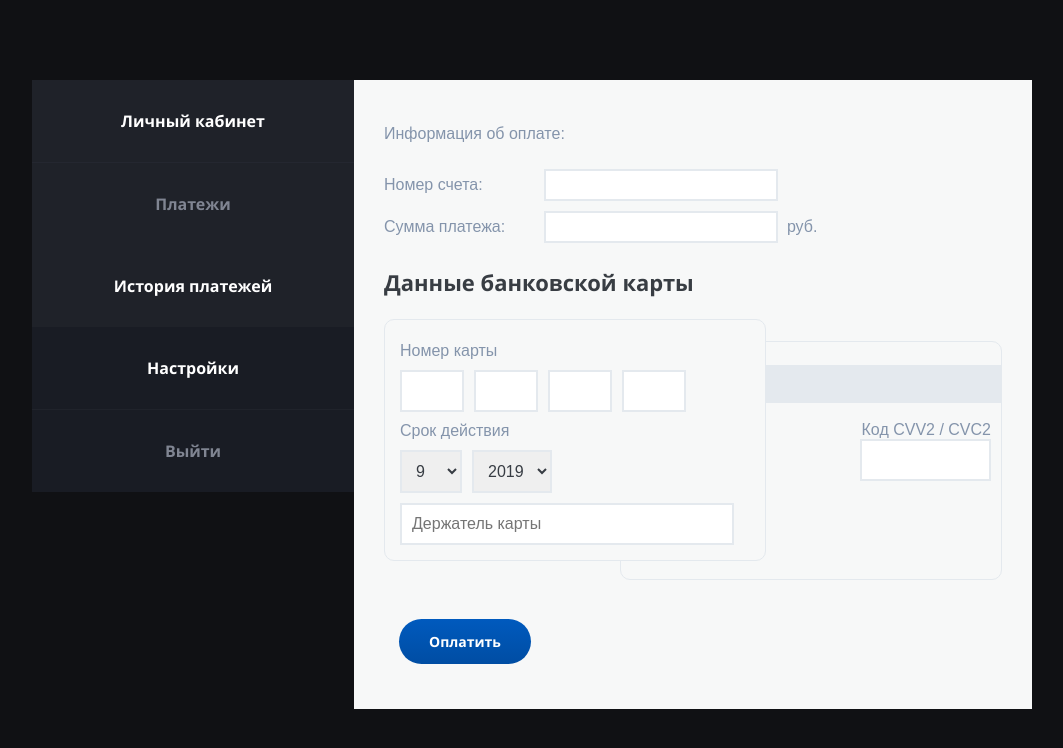
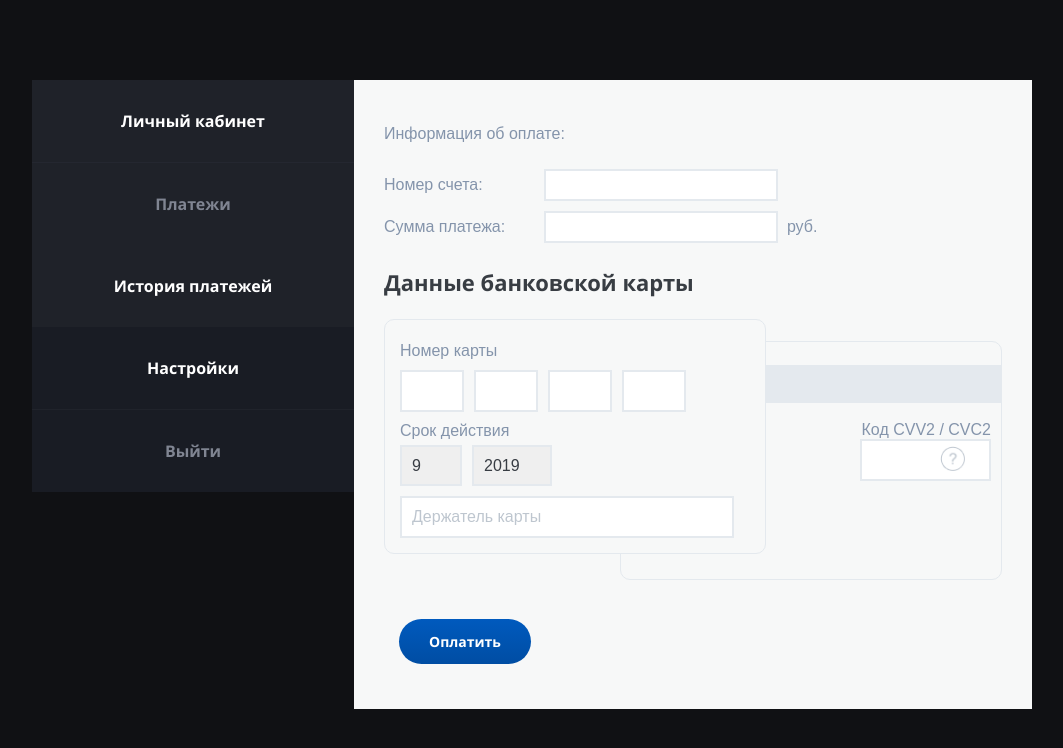
Before and after one commit to Spanri/card-payment-page, a Vue app: page /payment in a window 1280 px wide. Shown: the top 748 px of the page, without its empty margins (108-1171 px from the left). Built offline with nearby package versions, Linux system fonts and the light colour scheme.

Commit message:
fix bugs

```diff
--- a/src/App.vue
+++ b/src/App.vue
@@ -17,11 +17,6 @@ export default {
 </script>
 
 <style lang="scss">
-::selection {
-  background: $color-selection;
-  color: white;
-}
-
 #app {
   display: flex;
   align-items: stretch;
--- /dev/null
+++ b/src/assets/scss/_general.scss
@@ -0,0 +1,13 @@
+[v-cloak] {
+  display: none;
+}
+
+::selection {
+  background: $color-selection;
+  color: white;
+}
+
+input::placeholder{
+  color: $color-gray-pre-medium !important;
+  opacity: 1;
+}
--- a/src/components/Nav.vue
+++ b/src/components/Nav.vue
@@ -82,7 +82,12 @@
 @media (max-width: 1000px) {
 
   .nav {
-    min-width: 200px;
+    min-width: 150px;
+
+    &__item {
+      text-align: right;
+    }
+
   }
 
 }
--- a/src/components/PaymentExtCard.vue
+++ b/src/components/PaymentExtCard.vue
@@ -50,7 +50,6 @@ export default {
         return this.value.cardNumber;
       },
       set(value) {
-        console.log(value);
         this.v.cardNumber.$touch();
         this.$emit('input', { ...this.value, ['cardNumber']: value, });
       },
@@ -165,7 +164,7 @@ input, select {
 
 }
 
-@media (max-width: 800px) {
+@media (max-width: 768px) {
 
   .ext-card {
     position: static;
--- a/src/components/PaymentExtCardExpirationDate.vue
+++ b/src/components/PaymentExtCardExpirationDate.vue
@@ -60,19 +60,8 @@ export default {
 </script>
 
 <style lang="scss" scoped>
-input, select {
-  @include input;
-}
-
 .expiration-date {
   @include error;
-  // z-index: 1;
-  // position: absolute;
-  // padding: 22px 15px 15px;
-  // width: 350px;
-  // border: 1px $color-border solid;
-  // border-radius: 10px;
-  // background: $color-backg-content;
 
   &__input-number-group:last-child {
     margin-right: 0;
@@ -88,9 +77,23 @@ input, select {
   }
 
   &__select {
+    @include input;
+
     position: relative;
     display: inline;
     margin: 10px 0;
+
+    appearance: none;
+    padding-right: 30px;
+    margin: 5px 10px 10px 0;
+
+    &:hover {
+      cursor: pointer;
+    }
+
+    // &::-ms-expand {
+    //   display: none;
+    // }
 
     &_month {
       margin-right: 10px;
@@ -98,18 +101,19 @@ input, select {
 
     &:after {
       content: "v";
+      color: black;
       width: 0;
       height: 0;
       position: absolute;
       pointer-events: none;
     }
 
-    &:after {
-      top: -10px;
-      right: 35px;
-      border-top: 8px solid black;
-      opacity: 0.5;
-    }
+    // &:after {
+    //   top: -10px;
+    //   right: 35px;
+    //   border-top: 8px solid black;
+    //   opacity: 0.5;
+    // }
 
   }
 
@@ -137,7 +141,7 @@ input, select {
 
 }
 
-@media (max-width: 800px) {
+@media (max-width: 768px) {
 
   .expiration-date {
     position: static;
--- a/src/components/PaymentExtCardHolder.vue
+++ b/src/components/PaymentExtCardHolder.vue
@@ -55,7 +55,7 @@ input, select {
 
 }
 
-@media (max-width: 800px) {
+@media (max-width: 768px) {
 
   .cardholder {
     position: static;
--- a/src/components/PaymentExtCardNumberOfCard.vue
+++ b/src/components/PaymentExtCardNumberOfCard.vue
@@ -50,7 +50,6 @@ export default {
         }
       });
       this.$emit('input', this.cardNumber);
-      console.log(this.v.$each.$iter[index].name);
       this.v.$each.$iter[index].name.$touch();
     },
   },
@@ -128,7 +127,7 @@ input, select {
 
 }
 
-@media (max-width: 800px) {
+@media (max-width: 768px) {
 
   .number-of-card {
     position: static;
--- a/src/components/PaymentInfo.vue
+++ b/src/components/PaymentInfo.vue
@@ -3,19 +3,6 @@
     <p class="info__title">Информация об оплате:</p>
     <div class="info__input-group">
       <span class="info__span">Номер счета:</span>
-      <!-- <input
-        class="info__input" title="Введите номер счета"
-        v-model="$v.accountNumber.$model" @keypress="onlyNumber"
-        :class="{
-          'input-error': $v.accountNumber.$invalid && $v.accountNumber.$dirty,
-          'input-success': !$v.accountNumber.$invalid}"
-        maxlength="20"
-        @input="
-          !$v.accountNumber.$invalid ?
-            setInfo('accountNumber', $v.accountNumber) : '';
-          !$v.accountNumber.$invalid && $v.accountNumber.$model.length == 20 ?
-            $event.target.nextElementSibling.focus() : ''"
-      > -->
       <input
         class="info__input" title="Введите номер счета"
         v-model="accountNumber" @keypress="onlyNumber"
@@ -34,7 +21,7 @@
         class="error"
         v-if="!v.accountNumber.minLength && v.accountNumber.$dirty"
       >
-        Необходимо ввести 20 цифр.
+        Нужно ввести 20 цифр.
       </div>
     </div>
     <div class="info__input-group">
@@ -80,7 +67,7 @@ export default {
         return this.value.accountNumber;
       },
       set(value) {
-        this.v.$touch();
+        this.v.accountNumber.$touch();
         this.$emit('input', { ...this.value, ['accountNumber']: value, });
       },
     },
@@ -89,7 +76,7 @@ export default {
         return this.value.amount;
       },
       set(value) {
-        this.v.$touch();
+        this.v.amount.$touch();
         this.$emit('input', { ...this.value, ['amount']: value, });
       },
     },
--- a/src/components/PaymentIntCard.vue
+++ b/src/components/PaymentIntCard.vue
@@ -11,6 +11,7 @@
           'input-success': !v.cardCode.$invalid}"
         maxlength="3"
       >
+      <span class="int-card__span"></span>
       <div
         class="error int-card__error"
         v-if="!v.cardCode.required && v.cardCode.$dirty"
@@ -21,7 +22,7 @@
         class="error int-card__error"
         v-if="!v.cardCode.minLength && v.cardCode.$dirty"
       >
-        Необходимо ввести 3 цифры.
+        Нужно ввести 3 цифры.
       </div>
     </div>
   </div>
@@ -91,38 +92,17 @@ export default {
     clear: both;
     margin-right: 10px;
     width: 107px;
-
-    &:before {
-      content: 'attr(data-tooltip)';
-      position: absolute;
-      opacity: 0;
-      visibility: hidden;
-      width: 140px;
-      height: 40px;
-      line-height: 40px;
-      background: #3C4896;
-      border-radius: 5px;
-      bottom: 90px;
-      left: calc(50% - 70px);
-    }
-
-    /* появление подсказки */
-    &:hover:before {
-      bottom: 70px;
-      opacity: 1;
-      visibility: visible;
-      transition: .2s ease-in-out .4s;
-    }
-
   }
 
   &__span{
     position: relative;
-    top: 6px;
+    top: 2px;
     right: -105px;
-    z-index: 3;
+
     width: 25px;
     height: 40px;
+
+    z-index: 3;
     float: right;
     background: url('../assets/hint.png') no-repeat;
     background-size: 25px 25px;
@@ -132,12 +112,41 @@ export default {
       cursor: pointer;
     }
 
+    &:after {
+      content: 'Код на обратной стороне карты';
+      position: absolute;
+      bottom: -90px;
+      right: -10px;
+
+      opacity: 0;
+      visibility: hidden;
+      background: $color-border;
+      border-radius: 5px;
+      padding: 5px;
+
+      color: $color-gray-pre-dark;
+      line-height: 20px;
+      text-align: center;
+
+      width: 115px;
+      height: auto;
+    }
+
+    /* появление подсказки */
+    &:hover:after {
+      bottom: -55px;
+      opacity: 1;
+      visibility: visible;
+      transition: all ease-in-out .4s;
+    }
+
   }
 
   &__line{
-    margin-top: 8px;
     width: 100%;
     height: 37.6px;
+
+    margin-top: 8px;
     background: $color-border;
   }
 
@@ -151,16 +160,16 @@ export default {
       width: 91px;
     }
 
-    &__span {
-      top: 8px;
-      right: -120px;
-    }
+    // &__span {
+    //   top: 8px;
+    //   right: -120px;
+    // }
 
   }
 
 }
 
-@media (max-width: 800px) {
+@media (max-width: 768px) {
 
   .int-card {
     position: static;
@@ -184,6 +193,7 @@ export default {
     &__span {
       top: 0px;
       right: -90px;
+
       background-size: 20px 20px;
       background-position: 93% center;
     }
@@ -199,6 +209,7 @@ export default {
     &__span {
       top: -2px;
       right: -90px;
+
       background-size: 15px 15px;
       background-position: 93% center;
     }
--- a/src/views/History.vue
+++ b/src/views/History.vue
@@ -38,10 +38,6 @@ export default {
 </script>
 
 <style lang="scss" scoped>
-[v-cloak] {
-  display: none;
-}
-
 .history {
   @include content;
 
--- a/src/views/Payment.vue
+++ b/src/views/Payment.vue
@@ -116,7 +116,6 @@ export default {
         amount: this.amount,
         cardNumber: this.cardNumber,
         cardHolder: this.cardHolder,
-        cardCode: this.cardCode,
         date: this.dateFormat(new Date()),
       };
       this.$store.dispatch('addPayment', payment)
@@ -135,11 +134,10 @@ export default {
       this.$v.$touch();
       if (!this.$v.$invalid) {
         let payment = {
-          accountNumber: this.accountNumber,
-          amount: this.amount,
-          cardNumber: this.cardNumber,
-          cardHolder: this.cardHolder,
-          cardCode: this.cardCode,
+          accountNumber: this.info.accountNumber,
+          amount: this.info.amount,
+          cardNumber: this.extCard.cardNumber,
+          cardHolder: this.extCard.cardHolder,
           date: this.dateFormat(new Date()),
         };
         this.$store.dispatch('addPayment', payment)
@@ -212,45 +210,7 @@ input, select {
     overflow: hidden;
   }
 
-}
-
-input {
-
-  &:invalid:focus {
-    border: 1px solid red;
-  }
-
-  &:not(.payment__info-input) {
-    margin: 5px 10px 10px 0;
-  }
-
-  &::-ms-clear {
-    display: none;
-  }
-
-}
-
-select {
-  appearance: none;
-  padding-right: 30px;
-  margin: 5px 10px 10px 0;
-
-  &:hover {
-    cursor: pointer;
-  }
-
-  &::-ms-expand {
-    display: none;
-  }
-
-}
-
-input::placeholder{
-  color: $color-gray-pre-medium !important;
-  opacity: 1;
-}
-
-button {
+  &__submit {
     border: 0;
     border-radius: 30px;
     background: $color-payment-button-dark;
@@ -271,7 +231,9 @@ button {
 
   }
 
-@media (max-width: 800px) {
+}
+
+@media (max-width: 768px) {
 
   .card {
     position: static;
--- a/vue.config.js
+++ b/vue.config.js
@@ -4,9 +4,10 @@ module.exports = {
     loaderOptions: {
       sass: {
         data: `
+          @import "@/assets/scss/_fonts.scss";
           @import "@/assets/scss/_variables.scss";
+          @import "@/assets/scss/_general.scss";
           @import "@/assets/scss/_mixins.scss";
-          @import "@/assets/scss/_fonts.scss";
           `,
       },
       postcss: {
```
Lines whose indentation alone changed are shown as unchanged.
